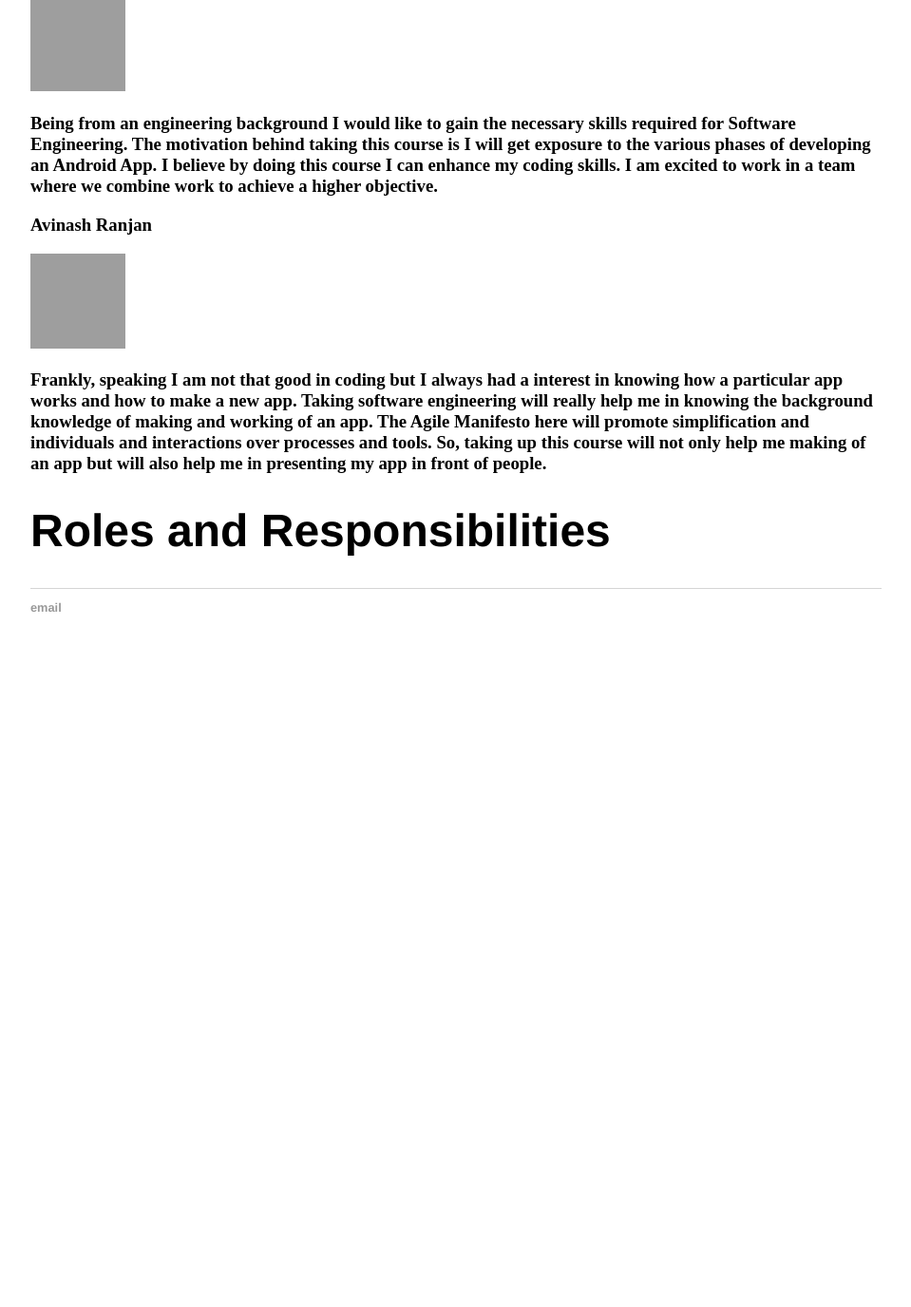
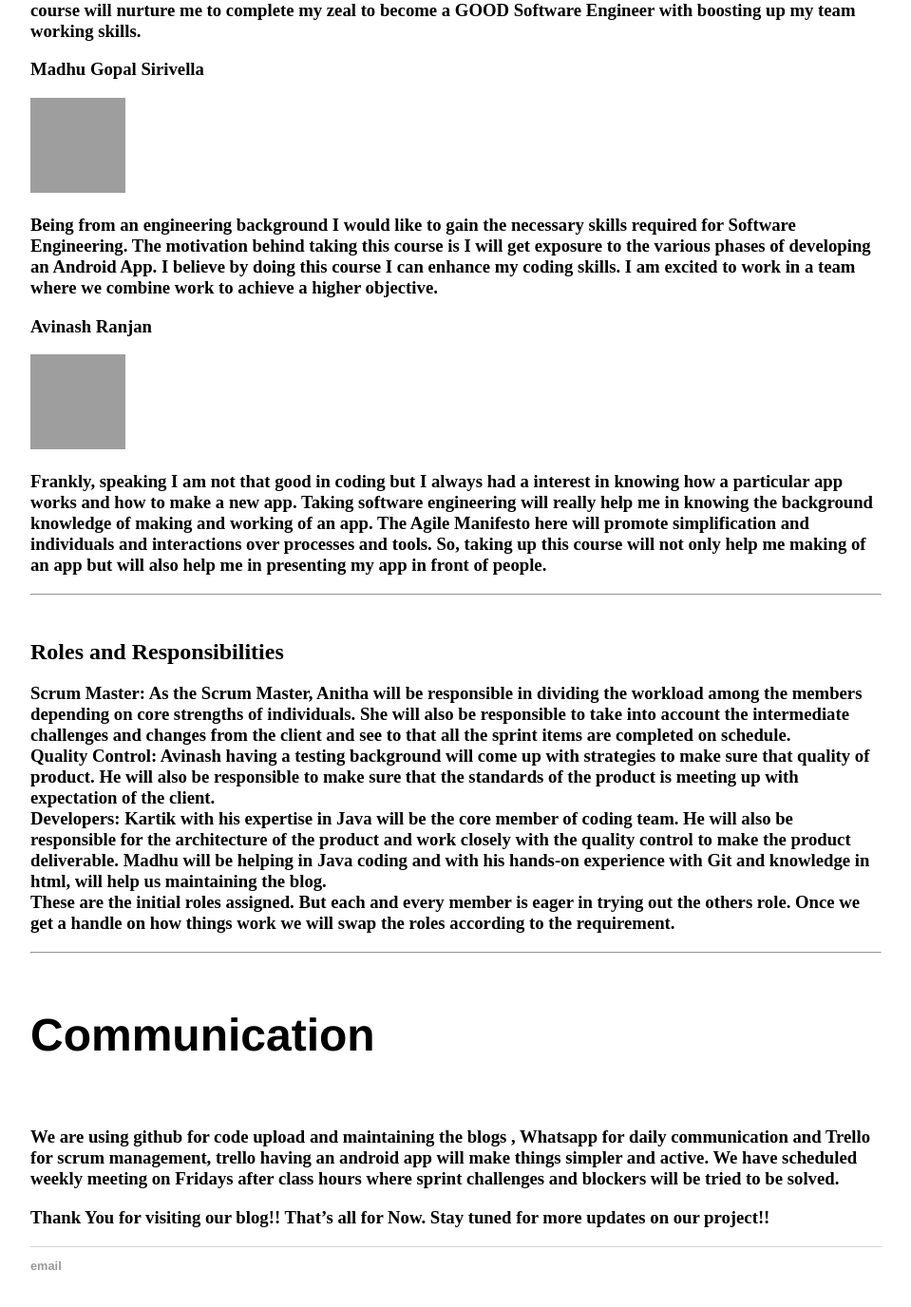
Before and after one commit to kartikprabhu20/YourEuro, a Jekyll site: the page built from docs/_posts/2019-04-15-TeamPresentation.md, in a window 1280 px wide and 1400 px high, scrolled down 1816 px, cut to the strip 0-1376 px from the top of the window. Shown: the whole strip at 95% size, without its empty margins (160-1119 px from the left). Built offline with Jekyll 4.4.1, drawn with Linux system fonts in a browser that asks for light colours; a file with an impossible date is left out; before the commit the page ends 2523 px from its top, so only the background shows below that; some of the changed text lies outside the part shown; grey boxes are pictures that could not be loaded.

Commit message:
Update 2019-04-15-TeamPresentation.md

```diff
--- a/docs/_posts/2019-04-15-TeamPresentation.md
+++ b/docs/_posts/2019-04-15-TeamPresentation.md
@@ -21,14 +21,28 @@ Here we are Introducing our awesome team and inspiration to take up the project
 <h3>Personally I love coding and a strive for optimisation. But one of the core qualities which I lack Is knowledge sharing . I believe working in a team would help me overcome this gap. As the saying goes “Don’t just look at the end result, look at the intermediate process as well”, this course will make us learn A to Z of software engineering and not just the C for coding part.</h3>
 <h3>Anitha Bhat Talagini Ashoka</h3>
 <img src="https://github.com/DBSE-teaching/isee2019-ARTexceptionals/blob/master/docs/images/Anitha.jpeg?raw=true" width="100" height="100">
+<h3>Being a curious head I always loved learning new things. Developing an app in the Android operating system will not only enhance my coding skills but will also help me to explore new development environment. This course will nurture me to complete my zeal to become a GOOD Software Engineer with boosting up my team working skills.</h3>
 <h3>Madhu Gopal Sirivella</h3>
 <img src="https://github.com/DBSE-teaching/isee2019-ARTexceptionals/blob/master/docs/images/Madhu.jpeg?raw=true" width="100" height="100">
 <h3>Being from an engineering background I would like to gain the necessary skills required for Software Engineering. The motivation behind taking this course is I will get exposure to the various phases of developing an Android App. I believe by doing this course I can enhance my coding skills. I am excited to work in a team where we combine work to achieve a higher objective.</h3>
 
 <h3>Avinash Ranjan</h3>
 <img src="https://github.com/DBSE-teaching/isee2019-ARTexceptionals/blob/master/docs/images/Avinash.jpeg?raw=true" width="100" height="100">
-<h3>Frankly, speaking I am not that good in coding but I always had a interest in knowing how a particular app works and how to make a new app. Taking software engineering will really help me in knowing the background knowledge of making and working of an app. The Agile Manifesto here will promote simplification and individuals and interactions over processes and tools. So, taking up this course will not only help me making of an app but will also help me in presenting my app in front of people.</h3>
-<h1>Roles and Responsibilities</h1>
+<h3>Frankly, speaking I am not that good in coding but I always had a interest in knowing how a particular app works and how to make a new app. Taking software engineering will really help me in knowing the background knowledge of making and working of an app. The Agile Manifesto here will promote simplification and individuals and interactions over processes and tools. So, taking up this course will not only help me making of an app but will also help me in presenting my app in front of people.</h3><hr><br>
+<h2>Roles and Responsibilities</h2>
+<h3>
+  <strong>Scrum Master: </strong>As the Scrum Master, Anitha will be responsible in dividing the workload among the members depending on core strengths of individuals. She will also be responsible to take into account the intermediate challenges and changes from the client and see to that all the sprint items are completed on schedule. <br>
 
+<strong>Quality Control: </strong>Avinash having a testing background will come up with strategies to make sure that quality of product. He will also be responsible to make sure that the standards of the product is meeting up with expectation of the client. <br>
+
+<strong>Developers: </strong>Kartik with his expertise in Java will be the core member of coding team. He will also be responsible for the architecture of the product and work closely with the quality control to make the product deliverable. Madhu will be helping in Java coding and with his hands-on experience with Git and knowledge in html, will help us maintaining the blog.  <br>
+
+These are the initial roles assigned. But each and every member is eager in trying out the others role. Once we get a handle on how things work we will swap the roles according to the requirement.
+</h3>
+<hr><br>
+<h1>Communication</h1><br>
+<h3>We are using github for code upload and maintaining the blogs , Whatsapp for daily communication and Trello for scrum management, trello having an android app will make things simpler and active. We have scheduled weekly meeting on Fridays after class hours where sprint challenges and blockers will be tried to be solved.</h3>
+
+<h3><strong>Thank You for visiting our blog!! That’s all for Now. Stay tuned for more updates on our project!!</strong></h3>
 </body>
 </html>
```
